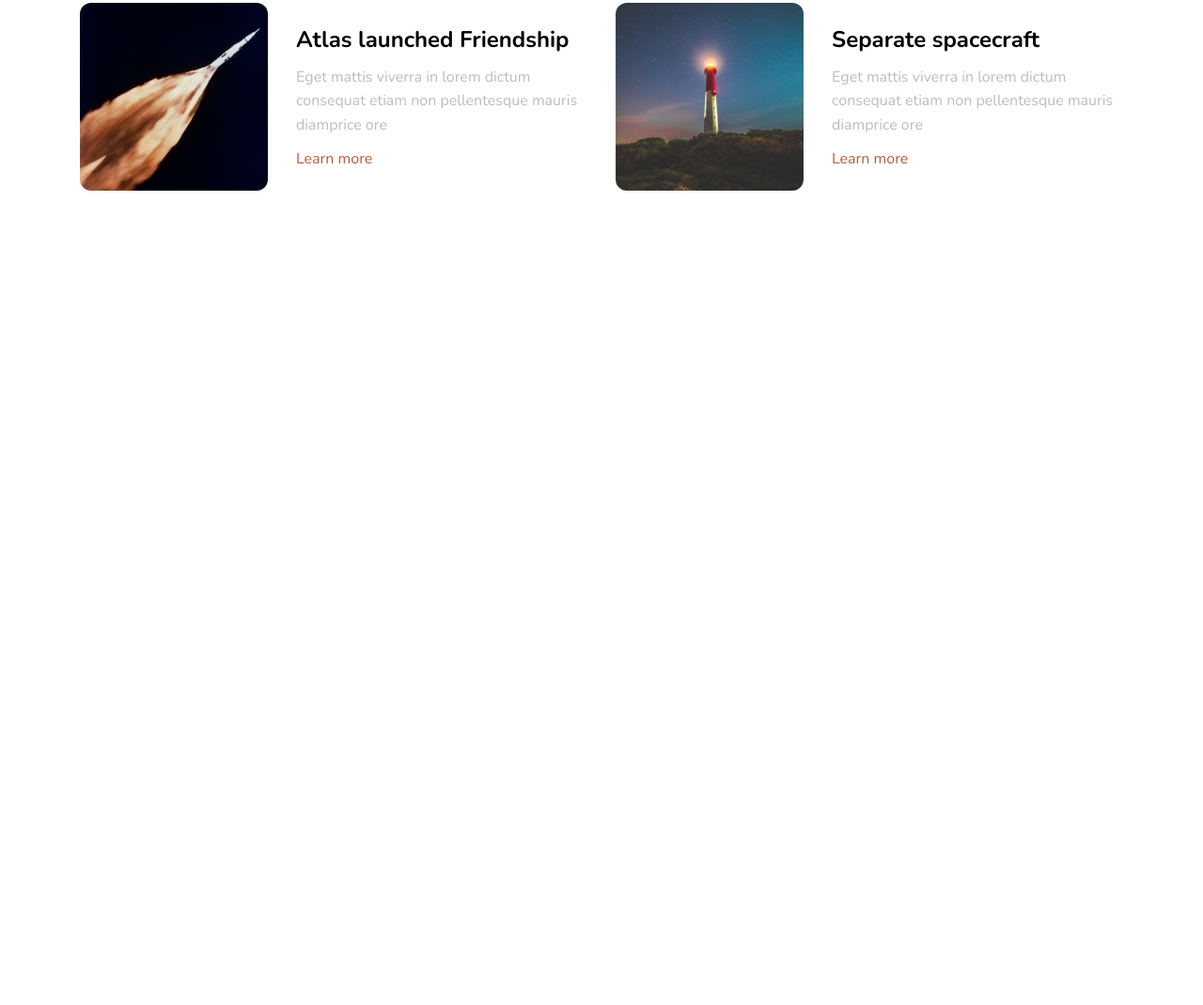
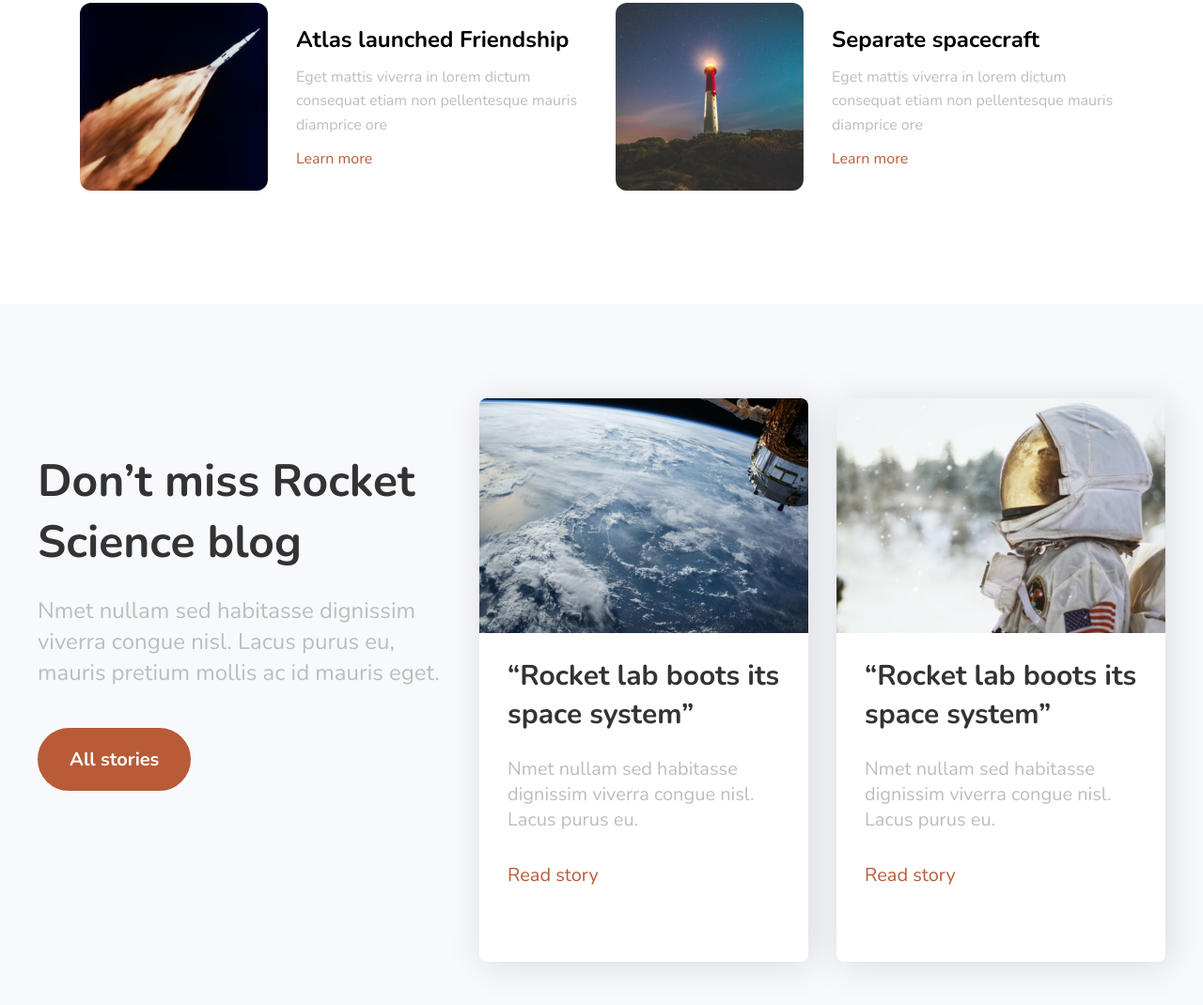
Before and after one commit to dakirzakaria1/traunship, a plain HTML site: page index.html in a window 1280 px wide. Shown: the part 1631-2701 px from the top of the page at 94% size. Before the commit the page ends 1955 px from the top, so only its background shows below. Drawn offline with nearby package versions, Linux system fonts and the light colour scheme.

Commit message:
Add blog section

```diff
--- a/index.html
+++ b/index.html
@@ -9,7 +9,7 @@
       href="https://fonts.googleapis.com/css2?family=Nunito:ital,wght@0,200..1000;1,200..1000&display=swap"
       rel="stylesheet"
     />
-    <link rel="stylesheet" href="./styles.css">
+    <link rel="stylesheet" href="./styles.css" />
     <title>Document</title>
   </head>
   <body>
@@ -21,7 +21,9 @@
           faucibus pellentesque mi massa. Nmet nullam sed habitasse dignissim
           viverra congue nisl
         </p>
-        <div class="products-cards-wrapper flex items-center justify-center flex-wrap">
+        <div
+          class="products-cards-wrapper flex items-center justify-center flex-wrap"
+        >
           <article class="text-center">
             <h3><a href="#">Solid Fuel</a></h3>
             <p>
@@ -68,50 +70,122 @@
       </section>
       <section class="features container nunito-font">
         <h2 class="text-center">Affordable, good quality.</h2>
-        <p class="text-center">Lacus purus eu, mauris pretium mollis ac id mauris eget. Id diam enim faucibus pellentesque mi massa. Nmet nullam sed habitasse dignissim viverra congue nisl</p>
-        <div class="features-cards-wrapper flex items-center justify-center flex-wrap">
+        <p class="text-center">
+          Lacus purus eu, mauris pretium mollis ac id mauris eget. Id diam enim
+          faucibus pellentesque mi massa. Nmet nullam sed habitasse dignissim
+          viverra congue nisl
+        </p>
+        <div
+          class="features-cards-wrapper flex items-center justify-center flex-wrap"
+        >
           <article class="feature-card flex items-center">
             <div class="feature-card-image">
-              <img src="./images/feature-1.png" alt="Thrust power illustration" loading="lazy">
+              <img
+                src="./images/feature-1.png"
+                alt="Thrust power illustration"
+                loading="lazy"
+              />
             </div>
             <div class="feature-card-content">
               <h3>Million pounds of thrust</h3>
-              <p>Eget mattis viverra in lorem dictum consequat etiam non pellentesque mauris diamprice ore</p>
+              <p>
+                Eget mattis viverra in lorem dictum consequat etiam non
+                pellentesque mauris diamprice ore
+              </p>
               <a href="#">Learn more</a>
             </div>
           </article>
           <article class="feature-card flex items-center">
             <div class="feature-card-image">
-              <img src="./images/feature-2.png" alt="Missions illustration" loading="lazy">
+              <img
+                src="./images/feature-2.png"
+                alt="Missions illustration"
+                loading="lazy"
+              />
             </div>
             <div class="feature-card-content">
               <h3>More than 1,300 missions</h3>
-              <p>Eget mattis viverra in lorem dictum consequat etiam non pellentesque mauris diamprice ore</p>
+              <p>
+                Eget mattis viverra in lorem dictum consequat etiam non
+                pellentesque mauris diamprice ore
+              </p>
               <a href="#">Learn more</a>
             </div>
           </article>
           <article class="feature-card flex items-center">
             <div class="feature-card-image">
-              <img src="./images/feature-3.png" alt="Atlas launched Friendship illustration" loading="lazy">
+              <img
+                src="./images/feature-3.png"
+                alt="Atlas launched Friendship illustration"
+                loading="lazy"
+              />
             </div>
             <div class="feature-card-content">
               <h3>Atlas launched Friendship</h3>
-              <p>Eget mattis viverra in lorem dictum consequat etiam non pellentesque mauris diamprice ore</p>
+              <p>
+                Eget mattis viverra in lorem dictum consequat etiam non
+                pellentesque mauris diamprice ore
+              </p>
               <a href="#">Learn more</a>
             </div>
           </article>
           <article class="feature-card flex items-center">
             <div class="feature-card-image">
-              <img src="./images/feature-4.png" alt="Separate spacecraft illustration" loading="lazy">
+              <img
+                src="./images/feature-4.png"
+                alt="Separate spacecraft illustration"
+                loading="lazy"
+              />
             </div>
             <div class="feature-card-content">
               <h3>Separate spacecraft</h3>
-              <p>Eget mattis viverra in lorem dictum consequat etiam non pellentesque mauris diamprice ore</p>
+              <p>
+                Eget mattis viverra in lorem dictum consequat etiam non
+                pellentesque mauris diamprice ore
+              </p>
               <a href="#">Learn more</a>
             </div>
           </article>
         </div>
       </section>
+      <section class="blog">
+        <div class="blog-container nunito-font flex">
+          <article class="blog-content">
+            <h2>Don’t miss Rocket Science blog</h2>
+            <p>
+              Nmet nullam sed habitasse dignissim viverra congue nisl. Lacus
+              purus eu, mauris pretium mollis ac id mauris eget.
+            </p>
+            <a href="#" class="button caramel-button">All stories</a>
+          </article>
+          <div class="blogs-cards-wrapper flex">
+            <article class="blog-card">
+              <div class="blog-card-image">
+                <img src="./images/blog-1.png" alt="Rocket lab boosting its space system" loading="lazy">
+              </div>
+              <div class="blog-card-content">
+                <h3>
+                  <q>Rocket lab boots its space system</q>
+                </h3>
+                <p>Nmet nullam sed habitasse dignissim viverra congue nisl. Lacus purus eu.</p>
+                <a href="#">Read story</a>
+              </div>
+            </article>
+            <article class="blog-card">
+              <div class="blog-card-image">
+                <img src="./images/blog-2.png" alt="Rocket lab boosting its space system" loading="lazy">
+              </div>
+              <div class="blog-card-content">
+                <h3>
+                  <q>Rocket lab boots its space system</q>
+                </h3>
+                <p>Nmet nullam sed habitasse dignissim viverra congue nisl. Lacus purus eu.</p>
+                <a href="#">Read story</a>
+              </div>
+            </article>
+          </div>
+        </div>
+      </section>
     </main>
   </body>
 </html>
--- a/styles.css
+++ b/styles.css
@@ -40,6 +40,28 @@ ul {
 .flex-wrap {
   flex-wrap: wrap;
 }
+.button {
+  padding: 18px 32px;
+  color: #ffffff;
+  font-family: "Nunito", sans-serif;
+  font-size: 20px;
+  font-weight: 700;
+  border-radius: 40px;
+  transition: background var(--transition-default),
+    color var(--transition-default);
+}
+.caramel-button {
+  background-color: #b85c38;
+  border: 2px solid #b85c38;
+}
+.caramel-button:hover {
+  background-color: transparent;
+  color: #b85c38;
+}
+.transparent-button {
+  background-color: transparent;
+  border: 2px solid #ffffff;
+}
 .products {
   padding-block: 120px 153px;
 }
@@ -59,11 +81,10 @@ ul {
 }
 .products-cards-wrapper article {
   flex-basis: 350px;
-  transition: scale var(--transition-default), filter var(--transition-default);
+  transition: scale var(--transition-default);
 }
 .products-cards-wrapper article:hover {
   scale: 1.04;
-  filter: drop-shadow(0 0 12px #0000001f);
 }
 .products-cards-wrapper article h3 {
   color: #b85c38;
@@ -76,6 +97,10 @@ ul {
 .products-cards-wrapper article h3::before {
   display: block;
   margin-bottom: 26px;
+  transition: rotate var(--transition-default);
+}
+.products-cards-wrapper article:hover h3::before {
+  rotate: -15deg;
 }
 .products-cards-wrapper article:nth-child(1) h3::before {
   content: url(./images/product-1.png);
@@ -168,9 +193,102 @@ ul {
   background-color: #d97767;
   transition: all var(--transition-default);
 }
+.feature-card-content a:hover {
+  color: #d97767;
+}
 .feature-card-content a:hover::after {
   width: 100%;
 }
-.feature-card-content a:hover {
+.blog {
+  background-color: #f7f9fc;
+  padding-block: 100px;
+}
+.blog-container {
+  max-width: calc(var(--container-width) + 90px);
+  margin-inline: auto;
+  gap: 30px;
+}
+.blog-content {
+  flex: 0 0 440px;
+  margin-top: 56px;
+}
+.blog-content h2 {
+  color: #333333;
+  font-size: 48px;
+  line-height: 65px;
+}
+.blog-content p {
+  color: #bdbdbd;
+  font-size: 24px;
+  line-height: 33px;
+  margin-block: 24px 42px;
+}
+.blog-content a {
+  display: inline-block;
+}
+.blogs-cards-wrapper {
+  gap: 30px;
+}
+.blog-card {
+  flex: 0 0 350px;
+  box-shadow: 4px 4px 40px 0px #0000001f;
+  background-color: #ffffff;
+  border-radius: 8px;
+  overflow: hidden;
+  transition: scale var(--transition-default),
+    box-shadow var(--transition-default);
+}
+.blog-card:hover {
+  scale: 1.04;
+  box-shadow: 4px 4px 40px 0px #0000004c;
+}
+.blog-card-image {
+  width: 100%;
+  height: 250px;
+  overflow: hidden;
+}
+.blog-card-image img {
+  width: 100%;
+  height: 100%;
+  transition: scale var(--transition-default), rotate var(--transition-default);
+}
+.blog-card:hover img {
+  scale: 1.07;
+  rotate: -2deg;
+}
+.blog-card-content {
+  padding: 25px 30px 79px;
+}
+.blog-card-content h3 {
+  color: #333333;
+  font-size: 30px;
+  line-height: 41px;
+}
+.blog-card-content p {
+  color: #bdbdbd;
+  font-size: 20px;
+  line-height: 27px;
+  margin-block: 24px 32px;
+}
+.blog-card-content a {
+  display: inline-block;
+  color: #b85c38;
+  font-size: 20px;
+  position: relative;
+}
+.blog-card-content a::after {
+  content: "";
+  position: absolute;
+  left: 0;
+  bottom: -1px;
+  width: 0%;
+  height: 2px;
+  background-color: #d97767;
+  transition: all var(--transition-default);
+}
+.blog-card-content a:hover {
   color: #d97767;
 }
+.blog-card-content a:hover::after {
+  width: 100%;
+}
```
Also changed, not shown: images/blog-1.png (added), images/blog-2.png (added).
